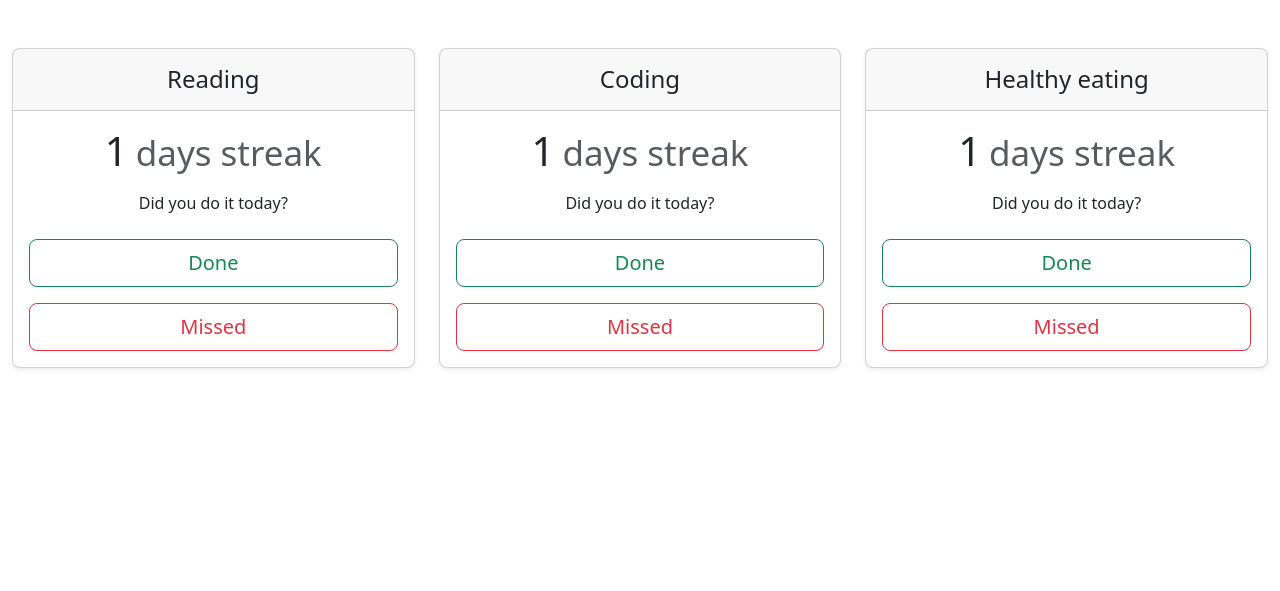
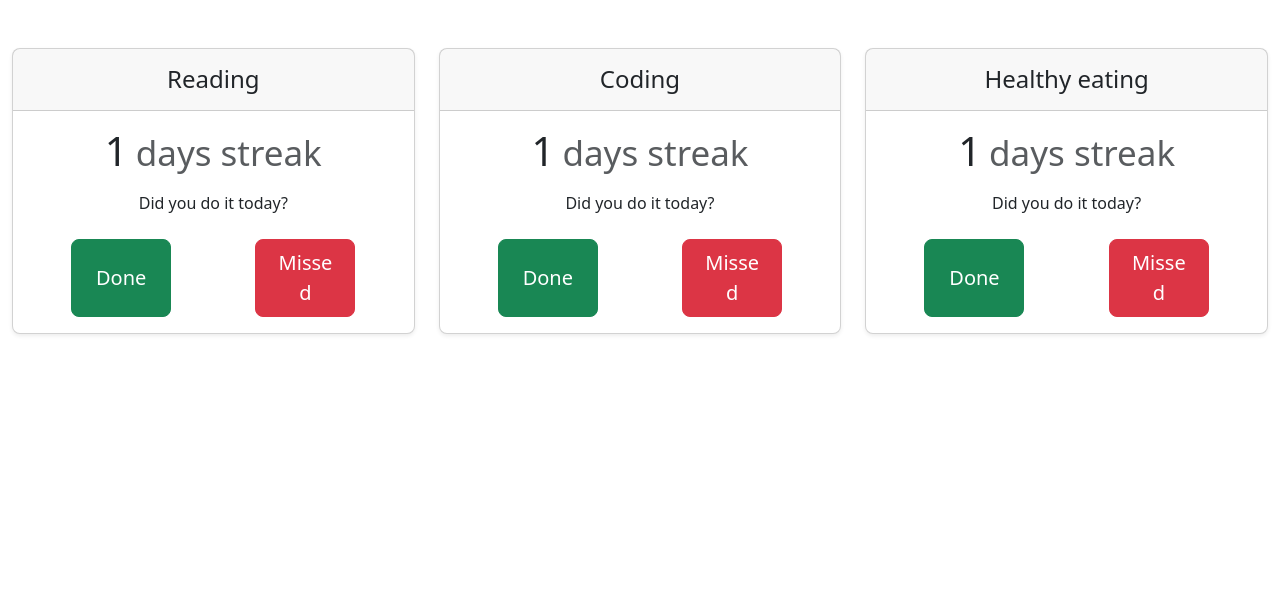
Before and after one commit to Jakub-Pinkowski/Habit-Tracker, a Flask app: page / in a window 1280 px wide. Shown: the part 70-661 px from the top of the page. Run offline with Flask 2, Linux system fonts and the light colour scheme; a user stored in the database is signed in; data comes from the database, SQL or seed files in the repository; both versions use the stored data as it was after the commit.

Commit message:
Updated main page done/missed buttons

```diff
--- a/static/styles.css
+++ b/static/styles.css
@@ -306,3 +306,12 @@ z-index: 1500;
   font-size: 0.9rem;
   text-align: left;
 }
+
+#done_or_missed {
+  display: flex;
+  justify-content: space-around;
+}
+
+.done_or_missed_button {
+  width: 100px;
+}
--- a/templates/dashboard.html
+++ b/templates/dashboard.html
@@ -113,9 +113,9 @@
                 <h5 class="p-3">
                     Change to:
                 </h5>
-                    <input class="btn btn-success rounded-pill px-3" type="submit" name="change_entry" value="Done">
-                    <input class="btn btn-secondary rounded-pill px-3" type="submit" name="change_entry" value="Empty">
-                    <input class="btn btn-danger rounded-pill px-3" type="submit" name="change_entry" value="Missed">
+                <input class="btn btn-success rounded-pill px-3 mx-1" type="submit" name="change_entry" value="Done">
+                <input class="btn btn-secondary rounded-pill px-3 mx-1" type="submit" name="change_entry" value="Empty">
+                <input class="btn btn-danger rounded-pill px-3 mx-1" type="submit" name="change_entry" value="Missed">
             </form>
         </div>
 
--- a/templates/index.html
+++ b/templates/index.html
@@ -20,11 +20,11 @@
           <ul class="list-unstyled mt-3 mb-4">
             <li>Did you do it today?</li>
           </ul>
-          <form action="/" method="post">
+          <form action="/" method="post" id="done_or_missed">
             <input type="hidden" id="habit{{ habit.id }}" name="habit{{ habit.id }}" value="{{ habit.name }}">
-            <button type="input" class="w-100 btn btn-lg btn-outline-success"
+            <button type="input" class="btn btn-lg btn-success done_or_missed_button"
              id="value{{ habit.id }}" name="value{{ habit.id }}" type="button" value="1">Done</button>
-            <button type="input" class="w-100 btn btn-lg btn-outline-danger"
+            <button type="input" class="btn btn-lg btn-danger done_or_missed_button"
              id="value{{ habit.id }}" name="value{{ habit.id }}" type="button" value="-1">Missed</button>
           </form>
         </div>
```
Also changed, not shown: database.db, 2 other files.
